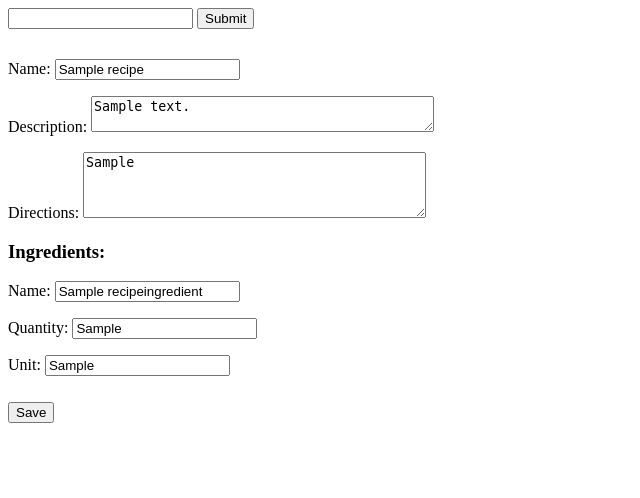
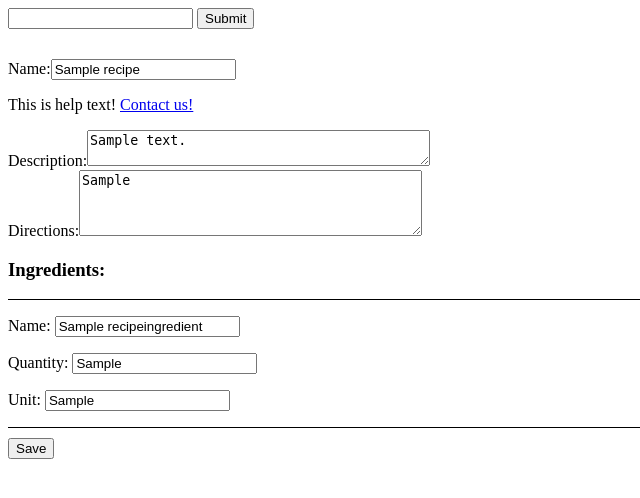
Before and after one commit to dawmro/testing_django, a Django app: page /pantry/recipes/1/edit/ in a window 1280 px wide. Shown: the top 498 px of the page, without its empty margins (0-640 px from the left). Run offline with Django 4.2, Linux system fonts and the light colour scheme; a user stored in the database is signed in; tables that the repository leaves empty hold one stand-in row (values such as "Sample post").

Commit message:
[ADD] use formset_management_form

```diff
--- a/recepies/forms.py
+++ b/recepies/forms.py
@@ -6,7 +6,7 @@ from .models import Recipe, RecipeIngredient
 class RecipeForm(forms.ModelForm):
     error_class_css = 'error-field'
     required_css_class = 'required-field'
-    #name = forms.CharField(widget=forms.TextInput(attrs={"class": "form-control", "placeholder": "Recipe name"}))
+    name = forms.CharField(help_text="This is help text! <a href='contact/'>Contact us!</a>")
     #description = forms.CharField(widget=forms.Textarea(attrs={"rows": 3}))
     class Meta:
         model = Recipe
--- a/templates/recipes/create-update.html
+++ b/templates/recipes/create-update.html
@@ -1,6 +1,12 @@
 {% extends "base.html" %}
 
 {% block content %}
+<style>
+    .ingredient-form {
+        border-bottom: 1px solid black;
+        border-top: 1px solid black;
+    }
+</style>
 
 {% if message %}
     <p>{{ message }}</p>
@@ -9,10 +15,24 @@
 <div style="margin-top:30px;">
     <form action="." method="POST">
         {% csrf_token %}
-        {{ form.as_p }}
+        {% for field in form %}
+            <div class="{% if field.field.required %} {{form.required_css_class}} {% endif %}">
+            {{ field.errors }}
+            {{ field.label_tag }}{{ field }}
+            {% if field.help_text %}
+                <p class="help">{{ field.help_text|safe }}</p>
+            {% endif %}
+            </div>
+        {% endfor %}
+
         {% if formset %}
             <h3>Ingredients:</h3>
-            {{ formset.as_p }}
+            {{ formset_management_form }}
+            {% for form in formset %}
+                <div class="ingredient-form">
+                    {{ form.as_p }}
+                </div>
+            {% endfor %}
         {% endif %}
         <button style="margin-top:10px;" type="submit">Save</button>
     </form>
```
